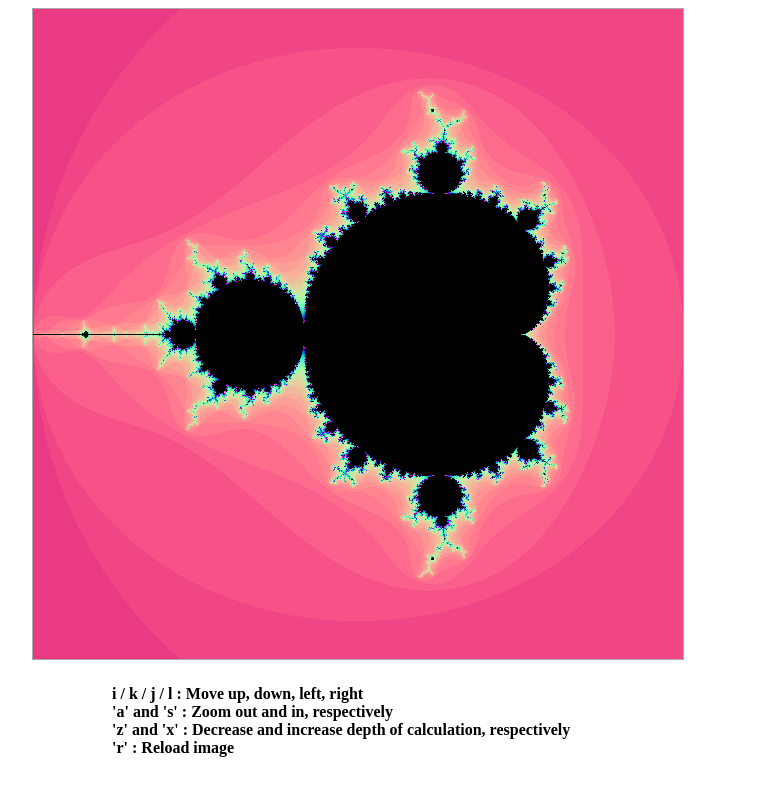
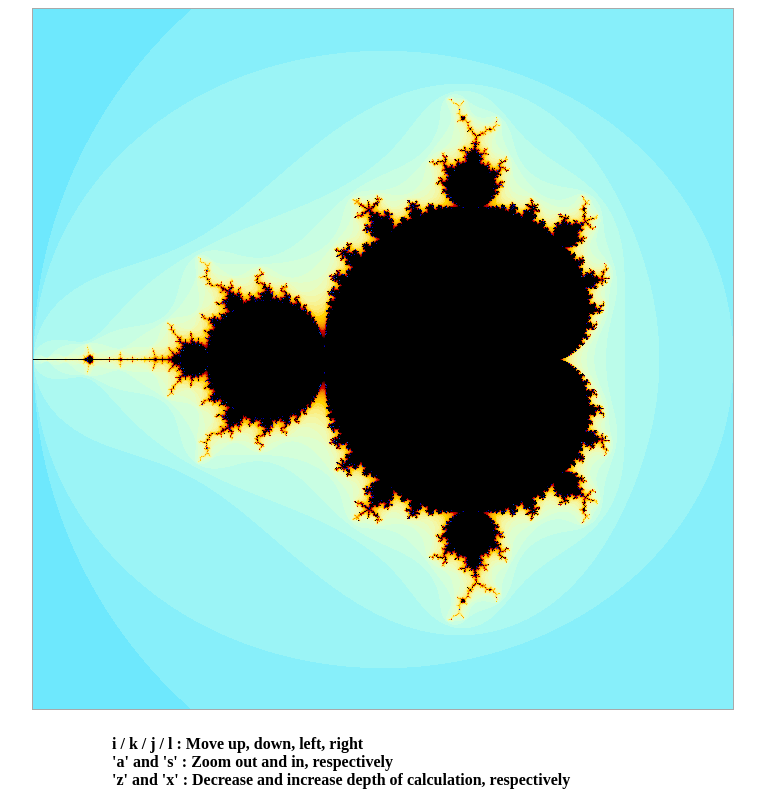
Before and after one commit to tupben/site, a plain HTML site: page mandelbrot/project.html in a window 1280 px wide. Shown: the whole page, without its empty margins (292-1057 px from the left). Drawn offline with Linux system fonts and the light colour scheme.

Commit message:
mandel 2

```diff
--- a/mandelbrot/project.html
+++ b/mandelbrot/project.html
@@ -8,14 +8,13 @@
 <body>
   <div style="margin: auto; width: 50%;">
 
-	<canvas id="canvas" width="650" height="650" style="border:1px solid darkgray;"></canvas> <!-- 650 -->
+	<canvas id="canvas" width="700" height="700" style="border:1px solid darkgray;"></canvas> <!-- 650 -->
 
   <div style="margin-left: 80px;">
     <h4>
       i / k / j / l : Move up, down, left, right<br>
       'a' and 's' : Zoom out and in, respectively <br>
       'z' and 'x' : Decrease and increase depth of calculation, respectively <br>
-      'r' : Reload image
     </h4>
   </div>
   </div>
@@ -35,7 +34,7 @@ var data = imageData.data;
 var zoom = 3;
 var shiftX = -.5;
 var shiftY = 0;
-var bailout = 70;
+var bailout = 60;
 
 window.onkeyup = function(e) {
    switch (e.key) {
@@ -71,13 +70,6 @@ window.onkeyup = function(e) {
       bailout *= 4/5
       execute(zoom,shiftX,shiftY,bailout)
       break
-    case 'r':
-      zoom = 3;
-      shiftX = -.5;
-      shiftY = 0;
-      bailout = 70;
-      execute(zoom,shiftX,shiftY,bailout)
-      break
    }
 }
 
@@ -88,7 +80,7 @@ function execute(zoom, shiftX, shiftY, bailout){
   for (var y = 0; y < canvasHeight; ++y) {
       for (var x = 0; x < canvasWidth; ++x) {
           var value = returnValue(x,y,zoom,shiftX, shiftY, bailout);
-          var colorArr = getColorArr( value * 0.05);
+          var colorArr = getColorArr( value * 0.03);
           data[4 * (y * canvasWidth + x) + 0] = colorArr[0];    // red
           data[4 * (y * canvasWidth + x) + 1] = colorArr[1];    // green
           data[4 * (y * canvasWidth + x) + 2] = colorArr[2];    // blue
@@ -103,14 +95,14 @@ function getColorArr( val ) {
     return [0,0,0];
   }
 
-  var r = 255*(Math.sin(val*Math.PI * 2/3 + Math.PI/4) + 1) / 2
-  var g = 255*(Math.sin(val*Math.PI * 2/3 - Math.PI/4) + 1) / 2
-  var b = 255*(Math.sin(val*Math.PI * 1/9) + 1) / 2
+  var r = 255*Math.sin(Math.PI * (val + 0/4))**.5
+  var g = 255*Math.sin(Math.PI * (val + 1/4))**.5
+  var b = 255*Math.sin(Math.PI * (val + 2/4))**.5
 
   // another coloring scheme. You can get lost in this.
-  // var r = 255*Math.sin(val*Math.PI)
-  // var g = 255*Math.sin(val*Math.PI+Math.PI/4)
-  // var b = 255*Math.cos(val*Math.PI)
+  // var r = 255*(Math.sin(val*Math.PI * 2/3 + Math.PI/4) + 1) / 2
+  // var g = 255*(Math.sin(val*Math.PI * 2/3 - Math.PI/4) + 1) / 2
+  // var b = 255*(Math.sin(val*Math.PI * 1/9) + 1) / 2
 
   return [r,g,b]
 }
```
Also changed, not shown: mandelbrot/index.html (+2 -2 lines), mandelbrot/thumb.png, mandelbrot/thumb4.png (added), mandelbrot/thumb5.png (added).
